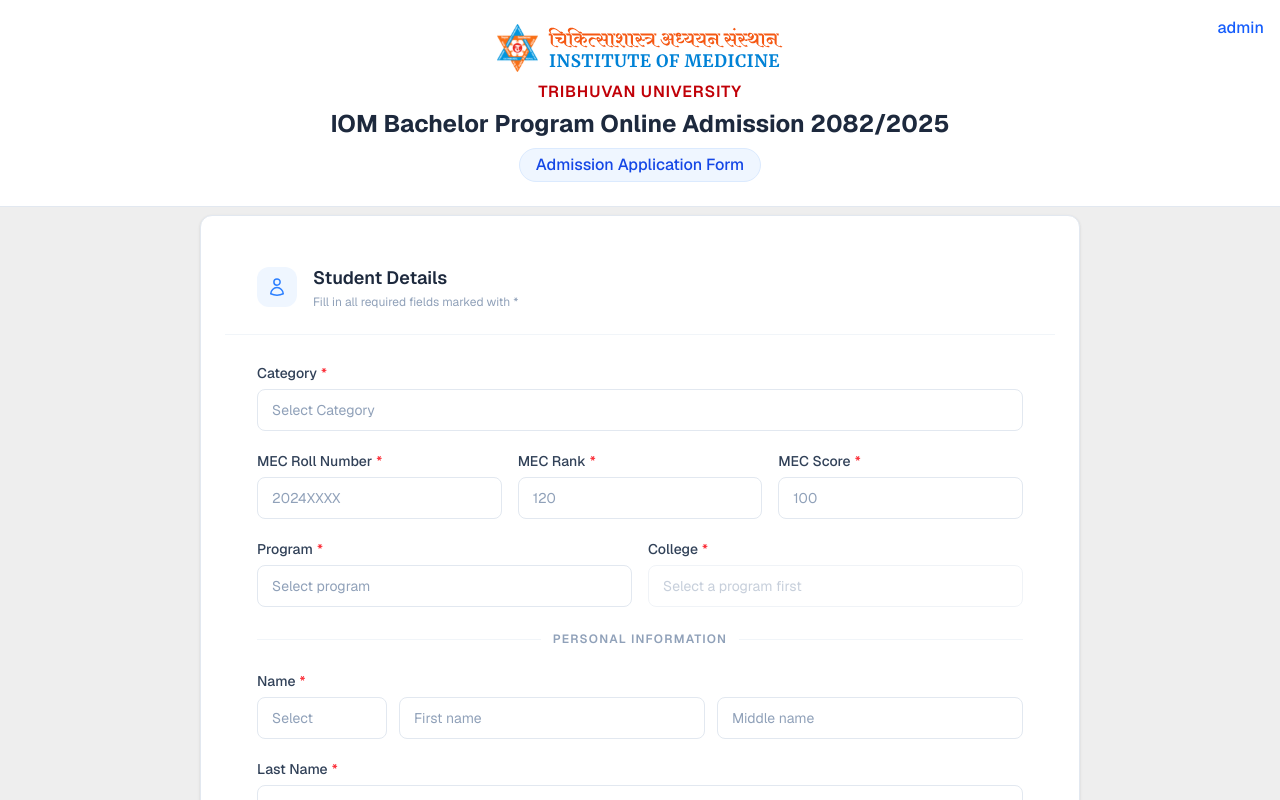
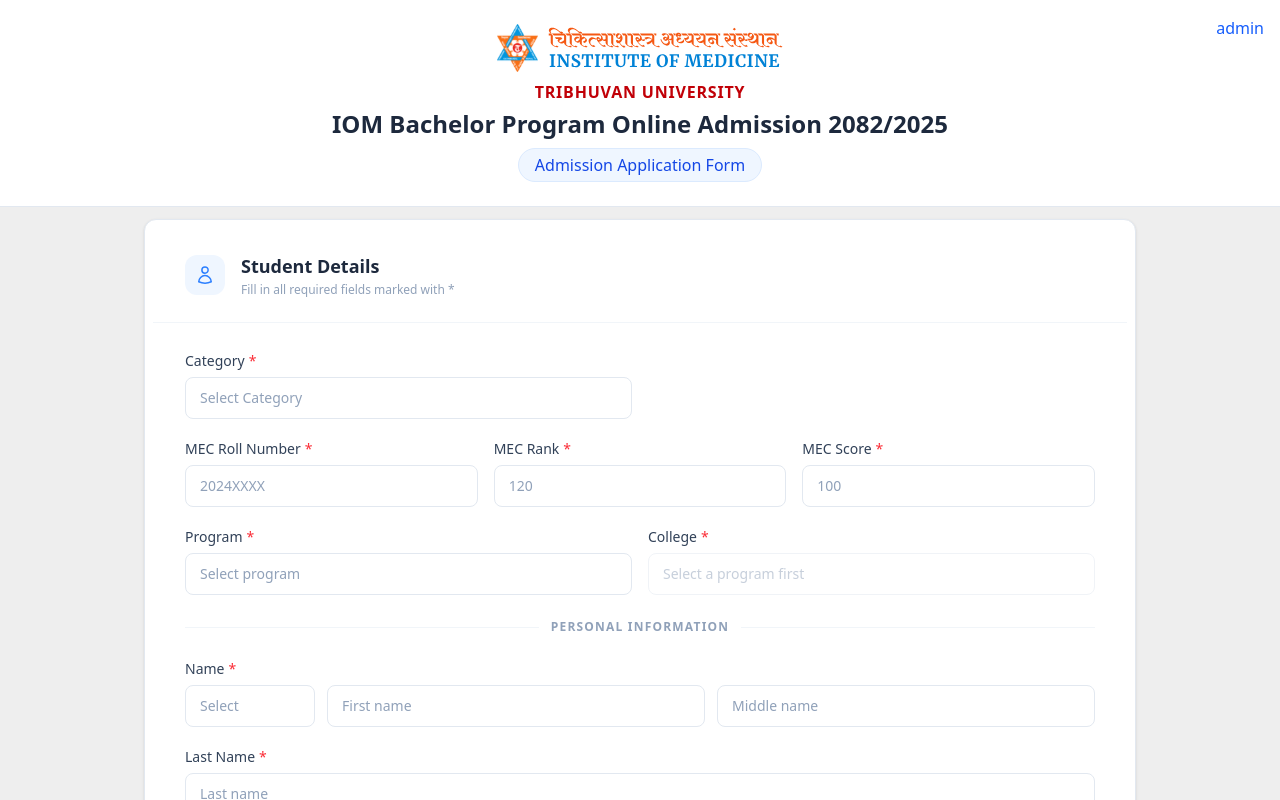
Before and after one commit to Sudip-maharjan/ams, a Next.js app: page /students in a window 1280 px wide. Shown: the top 800 px of the page. Built offline with nearby package versions, Linux system fonts and the light colour scheme.

Commit message:
feat: added subcategory to categories foreign and scholarship

```diff
--- a/app/api/students/route.ts
+++ b/app/api/students/route.ts
@@ -76,6 +76,7 @@
         status: "SUBMITTED", // always hardcoded — client cannot override
 
         category: body.category,
+        subCategory: body.subCategory || null,
         mecRollNumber: body.mecRollNumber,
         mecRank,
         mecScore,
--- a/app/components/FormComp/FormLayout.tsx
+++ b/app/components/FormComp/FormLayout.tsx
@@ -46,7 +46,7 @@
   return (
     <div className="min-h-screen font-sans pb-20">
       <Header />
-      <main className="max-w-4xl mx-auto px-2 mt-2 space-y-6">
+      <main className="max-w-5xl mx-auto px-4 mt-3 space-y-6">
         {submission.status === "success" ? (
           <div className="bg-white rounded-xl border border-emerald-200 shadow-sm overflow-hidden">
             <div className="p-10 flex flex-col items-center text-center gap-4">
--- a/app/components/FormComp/StudentDetails.tsx
+++ b/app/components/FormComp/StudentDetails.tsx
@@ -1,8 +1,23 @@
 "use client";
 import { useState } from "react";
 import { college_prog } from "@/lib/data/collegeandprog";
+import "./studentDetails.css";
 
-const CATEGORIES = ["Open", "Scholarship", "Quota"];
+const CATEGORIES = ["Paying", "Foreign", "Scholarship", "Army Funded"];
+const SCHOLARSHIP_SUBCATEGORIES = [
+  "Open",
+  "Female Reservation",
+  "Dalit Female Reservation",
+  "Muslim Female",
+  "Dalit",
+  "Adibasi Janajati",
+  "Khasarya",
+  "Madhesi",
+  "Madhesi Dalit",
+  "Tharu",
+  "Muslim",
+];
+const FOREIGN_SUBCATEGORIES = ["MECEE-BL", "NEET", "MECEE-PG"];
 const PROGRAM_COLLEGES: Record<string, string[]> = college_prog;
 const PROGRAMS = Object.keys(PROGRAM_COLLEGES);
 const GENDERS = ["Male", "Female", "Other"];
@@ -12,6 +27,7 @@
 
 type FormFields = {
   category: string;
+  subCategory: string;
   mecRollNumber: string;
   mecRank: string;
   mecScore: string;
@@ -126,7 +142,11 @@
         {placeholder}
       </option>
       {options.map((o: string) => (
-        <option key={o} value={o} className="text-slate-800">
+        <option
+          key={o}
+          value={o}
+          className="optionhover text-slate-800 hover:bg-red-500"
+        >
           {o}
         </option>
       ))}
@@ -151,6 +171,7 @@
 }: StudentDetailsProps) {
   const [form, setForm] = useState<FormFields>({
     category: "",
+    subCategory: "",
     mecRollNumber: "",
     mecRank: "",
     mecScore: "",
@@ -176,6 +197,9 @@
 
   const required: (keyof FormFields)[] = [
     "category",
+    ...(form.category === "Scholarship" || form.category === "Foreign"
+      ? (["subCategory"] as (keyof FormFields)[])
+      : []),
     "mecRollNumber",
     "mecRank",
     "mecScore",
@@ -201,6 +225,7 @@
         ...prev,
         [field]: value,
         ...(field === "program" ? { college: "" } : {}),
+        ...(field === "category" ? { subCategory: "" } : {}),
       }));
       if (errors[field]) setErrors((prev) => ({ ...prev, [field]: "" }));
     };
@@ -233,7 +258,7 @@
 
   return (
     <div className="bg-white rounded-xl border border-slate-200 shadow-sm overflow-hidden">
-      <div className="p-6">
+      <div className="p-2">
         <div className="px-8 py-6 border-b border-slate-100 flex items-center gap-4">
           <div className="w-10 h-10 rounded-xl bg-blue-50 flex items-center justify-center">
             <svg
@@ -261,6 +286,8 @@
         </div>
 
         <form onSubmit={handleSubmit} className="px-8 py-7 space-y-5">
+          {/* Category + Sub-Category row */}
+          <div className="grid grid-cols-1 sm:grid-cols-2 gap-4">
             <div>
               <Label required>Category</Label>
               <Select
@@ -271,6 +298,25 @@
                 error={errors.category}
                 onChange={handle}
               />
+            </div>
+            {(form.category === "Scholarship" ||
+              form.category === "Foreign") && (
+              <div>
+                <Label required>Sub-Category</Label>
+                <Select
+                  field="subCategory"
+                  placeholder="Select Sub-Category"
+                  options={
+                    form.category === "Scholarship"
+                      ? SCHOLARSHIP_SUBCATEGORIES
+                      : FOREIGN_SUBCATEGORIES
+                  }
+                  value={form.subCategory}
+                  error={errors.subCategory}
+                  onChange={handle}
+                />
+              </div>
+            )}
           </div>
 
           <div className="grid grid-cols-1 sm:grid-cols-3 gap-4">
--- /dev/null
+++ b/app/components/FormComp/studentDetails.css
@@ -0,0 +1,3 @@
+.optionhover:hover {
+  background: yellow;
+}
--- a/app/globals.css
+++ b/app/globals.css
@@ -5,7 +5,7 @@
   --foreground: #171717;
 }
 
-@theme inline {
+/*@theme inline {
   --color-background: var(--background);
   --color-foreground: var(--foreground);
   --font-sans: var(--font-geist-sans);
@@ -14,10 +14,10 @@
 
 @media (prefers-color-scheme: dark) {
   :root {
-    --background: #0a0a0a;
+    --background: #0f172a;
     --foreground: #eee;
   }
-}
+}*/
 
 body {
   background: var(--background);
--- a/app/page.tsx
+++ b/app/page.tsx
@@ -169,14 +169,14 @@
 
         <MotionSection
           delay={0.4}
-          className="bg-red-50 border border-red-200 rounded-xl overflow-hidden"
+          className="bg-red-50 border-2 border-red-900 rounded-xl overflow-hidden"
         >
-          <div className="p-6">
+          <div className="p-7">
             <h4 className="text-2xl font-bold text-red-800 flex items-center gap-2 mb-4">
               <ShieldAlert className="w-6 h-6" />
               IMPORTANT ADMISSION NOTICE
             </h4>
-            <ol className="list-decimal list-inside space-y-3 text-lg text-red-900 font-medium">
+            <ol className="list-decimal list-inside space-y-3 text-lg text-red-700  font-medium">
               <li className="leading-relaxed">
                 Candidates must follow the University/Academy's code of conduct
                 and academic policies immediately after admission.
```
Also changed, not shown: 1 other file (tests, documents, lock files or other folders). Lines whose indentation alone changed are shown as unchanged.
